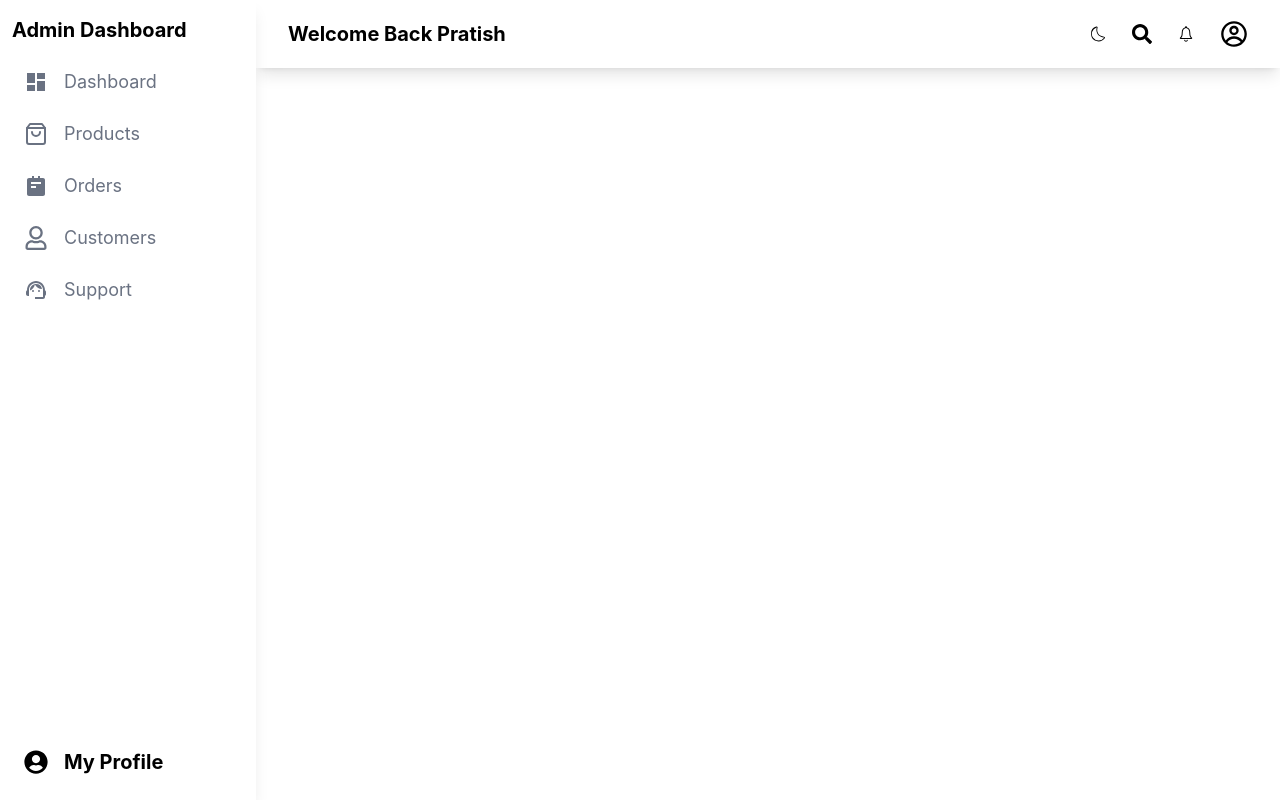
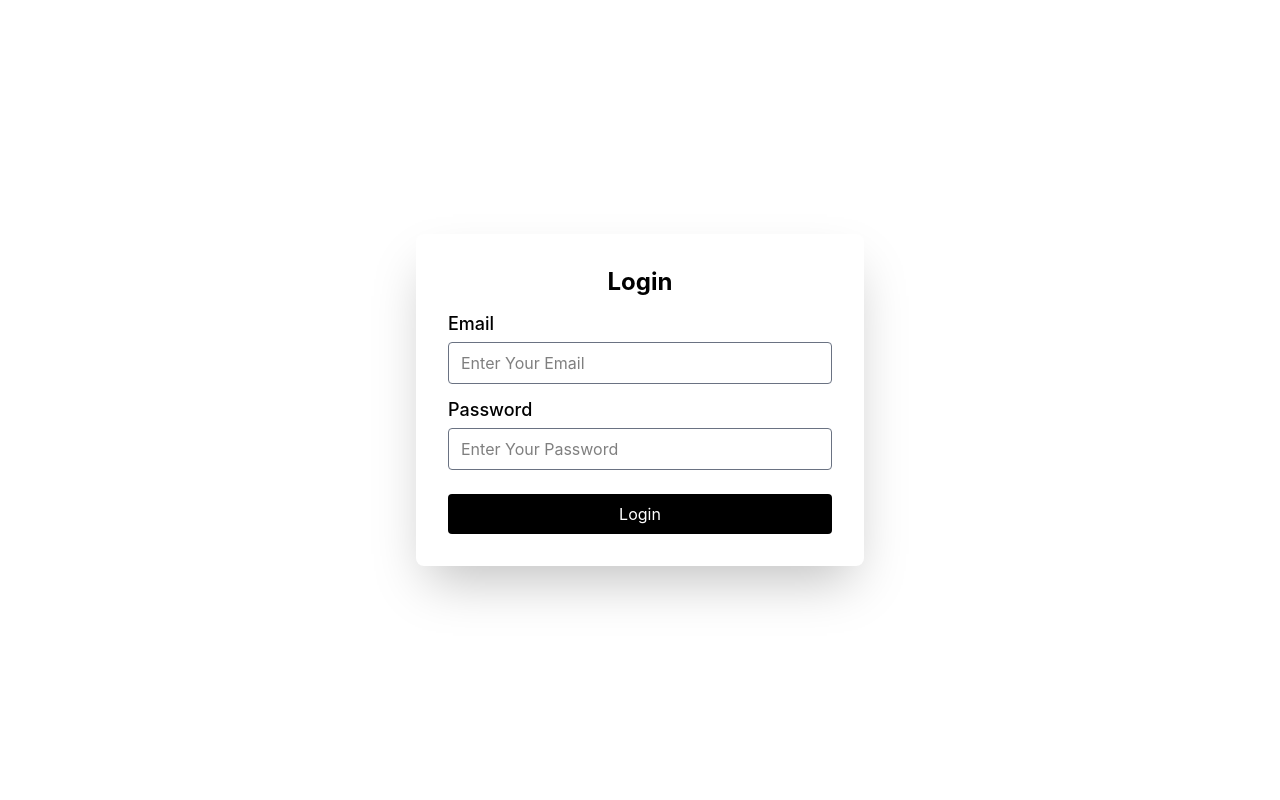
Before and after one commit to PratishBuzzra/Admin-Dashboard, a React (Vite) app: page / in a window 1280 px wide. Built offline with nearby package versions, Linux system fonts and the light colour scheme.

Commit message:
added login page

```diff
--- a/src/App.tsx
+++ b/src/App.tsx
@@ -5,6 +5,7 @@ import Products from "./pages/Products"
 import Orders from "./pages/Orders"
 import Customers from "./pages/Customers"
 import Support from "./pages/Support"
+import Login from "./pages/Login"
 
 
 
@@ -14,12 +15,14 @@ const App = () => {
 
 
       <Routes>
-        <Route path="/" element={<Layout />}>
+         <Route path='/' element={<Login />}/>
+        <Route element={<Layout />}>
         <Route path='/dashboard' element={<Dashboard />}/>
          <Route path='/products' element={<Products />}/>
           <Route path='/orders' element={<Orders />}/>
            <Route path='/customers' element={<Customers />}/>
            <Route path='/support' element={<Support />}/>
+
         </Route>
       </Routes>
 
--- /dev/null
+++ b/src/pages/Login.tsx
@@ -0,0 +1,24 @@
+
+
+const Login = () => {
+  return (
+    <div className="min-h-screen flex items-center justify-center px-4">
+       <div className="bg-white shadow-2xl rounded-lg p-8 w-full max-w-md">
+        <h1 className="text-2xl font-bold text-center mb-3">Login</h1>
+        <form action="" className="space-y-3 ">
+            <div>
+                <label className="block text-lg font-medium" htmlFor="email">Email</label>
+                <input type="email" id="email" placeholder="Enter Your Email" className="mt-1 w-full border border-gray-500 px-3 py-2 rounded"/>
+            </div>
+              <div>
+                <label className="block text-lg font-medium" htmlFor="password">Password</label>
+                <input type="password" id="password" placeholder="Enter Your Password" className="mt-1 w-full border border-gray-500 px-3 py-2 rounded"/>
+            </div>
+            <button className="w-full bg-black text-white py-2 mt-3 rounded hover:bg-gray-500">Login</button>
+        </form>
+       </div>
+    </div>
+  )
+}
+
+export default Login
```
